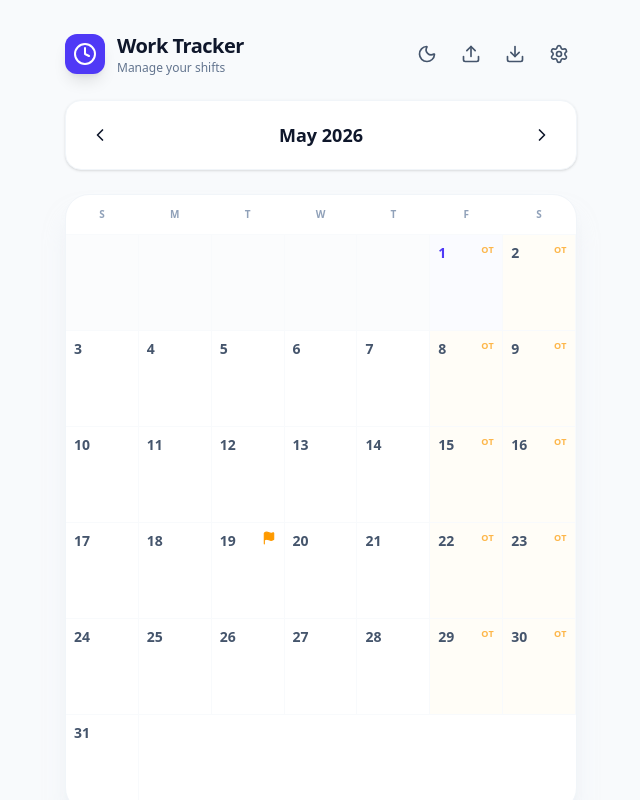
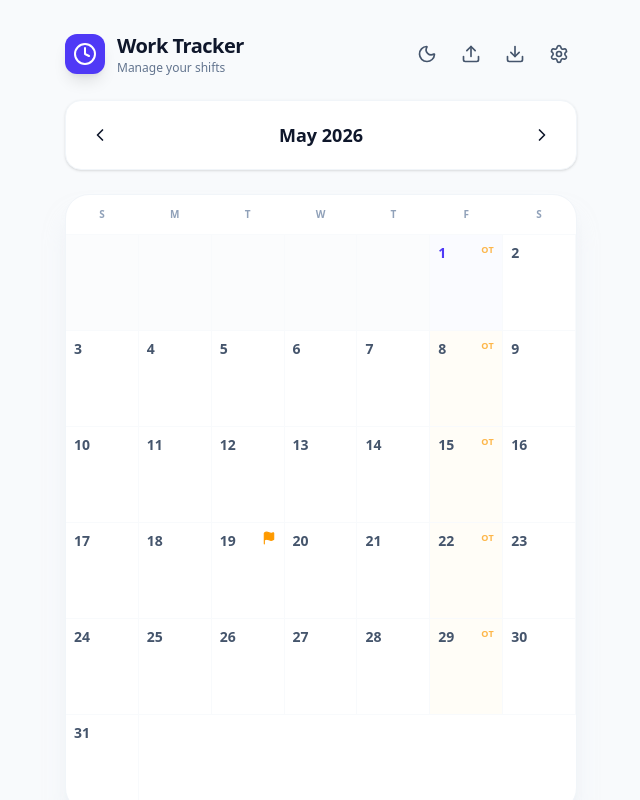
Before and after one commit to aherbawi/laborert-time-tracker, a React (Vite) app: page / in a window 1280 px wide. Shown: the top 800 px of the page, without its empty margins (319-959 px from the left). Built offline with nearby package versions, Linux system fonts and the light colour scheme.

Commit message:
feat: Simplify default overtime days
The default overtime days were previously set to [5, 6], implying two days. This commit simplifies it to [5], aligning with a single default overtime day.

```diff
--- a/src/App.tsx
+++ b/src/App.tsx
@@ -58,9 +58,9 @@ export default function App() {
       if (stored) return JSON.parse(stored);
       const oldStored = localStorage.getItem('otDay');
       if (oldStored) return [parseInt(oldStored, 10)];
-      return [5, 6];
+      return [5];
     }
-    return [5, 6];
+    return [5];
   });
 
   const [startTime, setStartTime] = useState(defaultStartTime);
```
